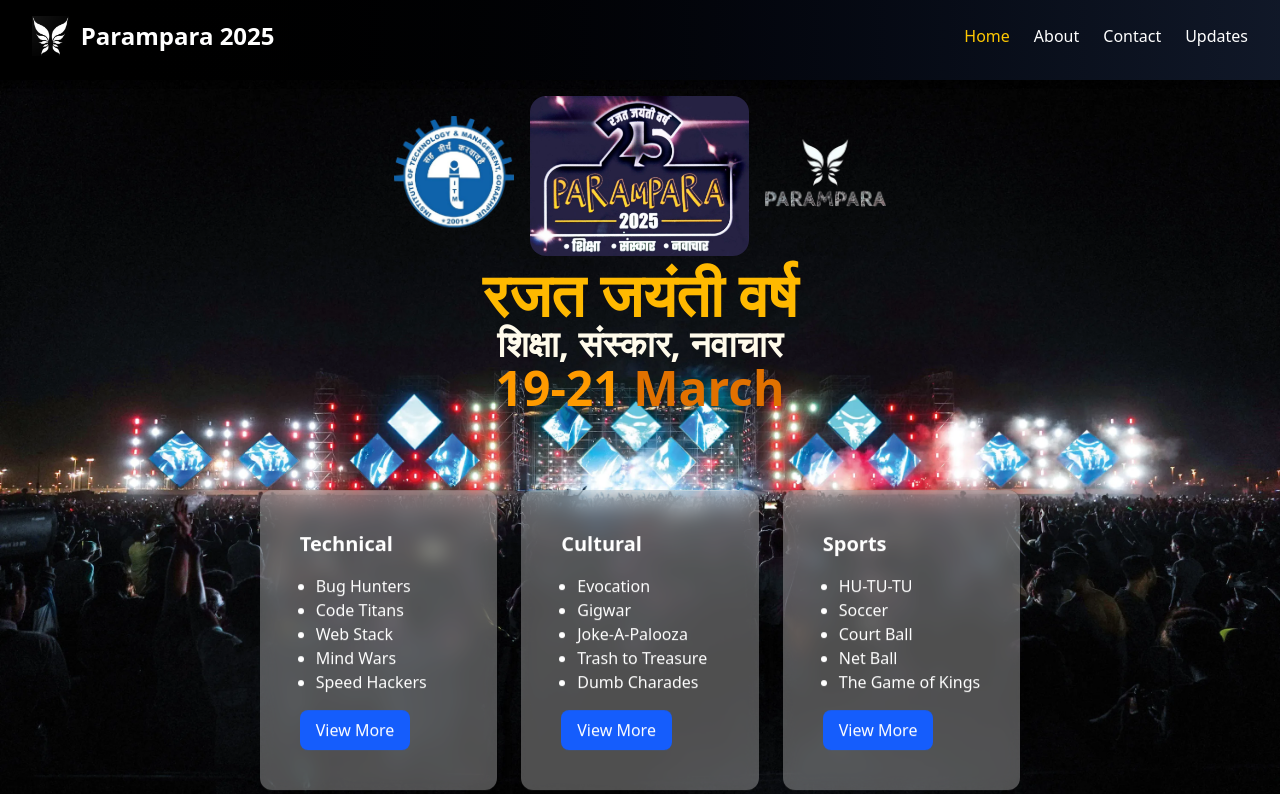
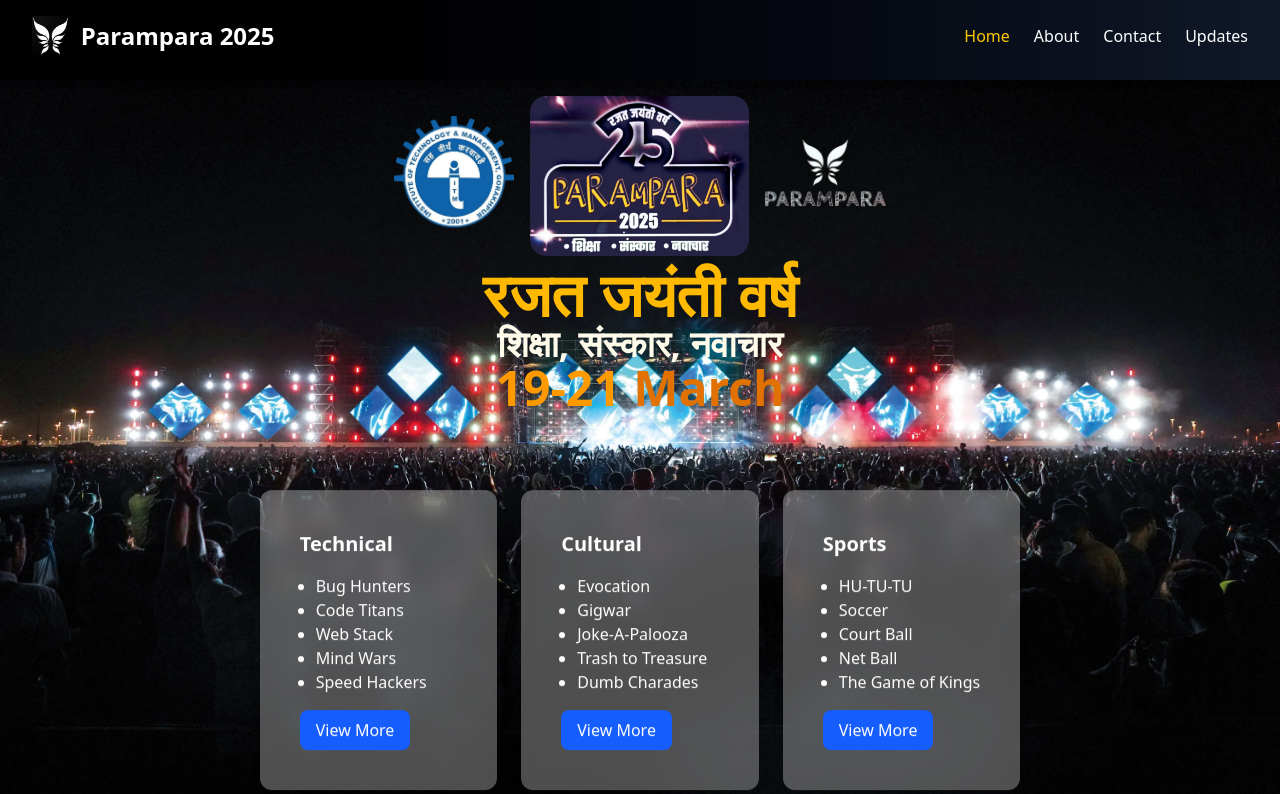
Before and after one commit to dfordivyansh/parampara2025, a React (Vite) app: page / in a window 1280 px wide. Shown: the top 794 px of the page. Built offline with nearby package versions, Linux system fonts and the light colour scheme; the HTML template or start-up script is replaced by a standard one.

Commit message:
update 2.0

```diff
--- a/src/components/Guests.jsx
+++ b/src/components/Guests.jsx
@@ -2,7 +2,7 @@
 import { motion } from "framer-motion";
 
 
-const guests = ["/assets/VIP.jpg", "/assets/SalmanAli.jpg", "/assets/Zuby.jpg", "/assets/Akash.jpg", "/assets/Akash.jpg", "/assets/ABK.jpg"];
+const guests = ["/assets/VIP.jpg", "/assets/SalmanAli.jpg", "/assets/Zuby.jpg", "/assets/Vanni.jpg", "/assets/Akash.jpg", "/assets/ABK.jpg"];
 
 const GuestList = () => {
   return (
--- a/src/components/HomePage.jsx
+++ b/src/components/HomePage.jsx
@@ -48,7 +48,7 @@
       <Navbar />
       <div className="relative min-h-screen text-black">
         <div
-          className="absolute top-0 w-full h-full bg-cover bg-center mt-15"
+          className="absolute top-0 w-full h-full bg-cover bg-center mt-3"
           style={{ backgroundImage: `url(${"/assets/background.webp"})` }}></div>
 
         <div className="relative z-10 pt-24 text-center text-white">
```
